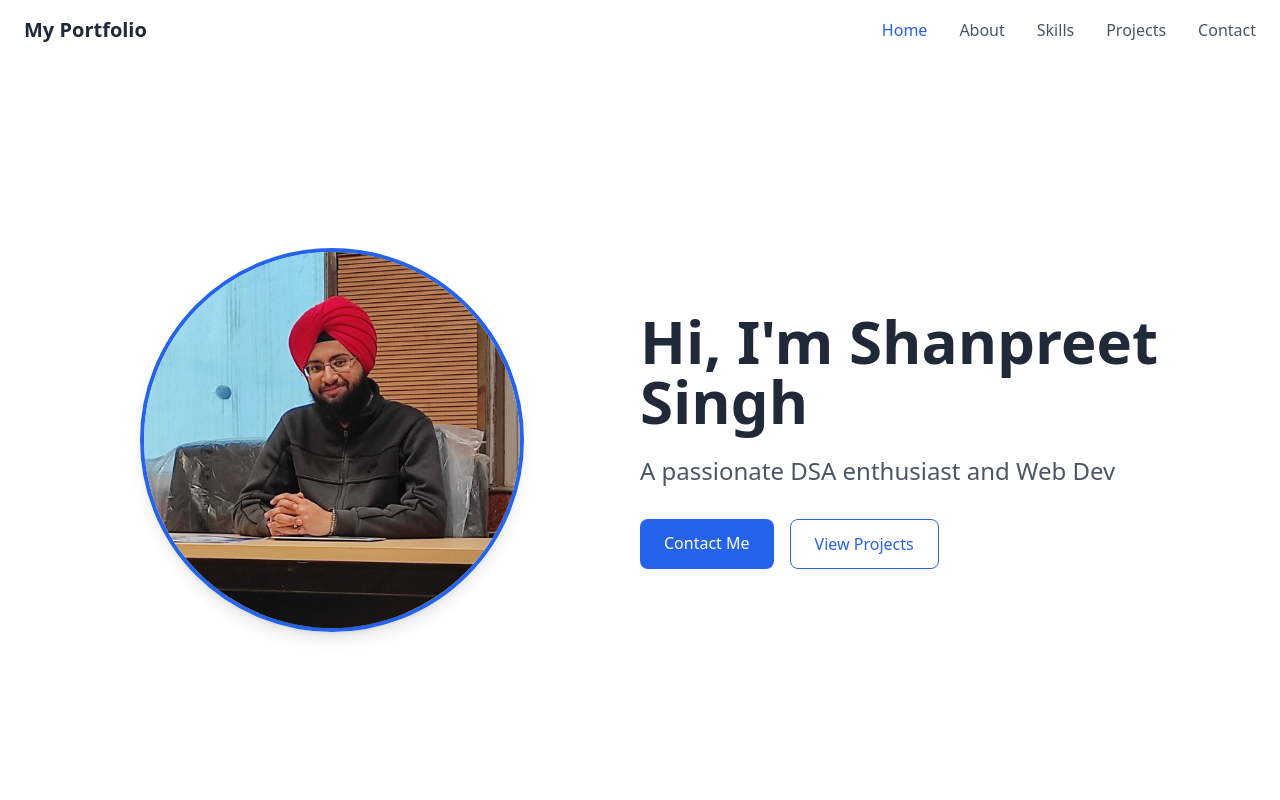
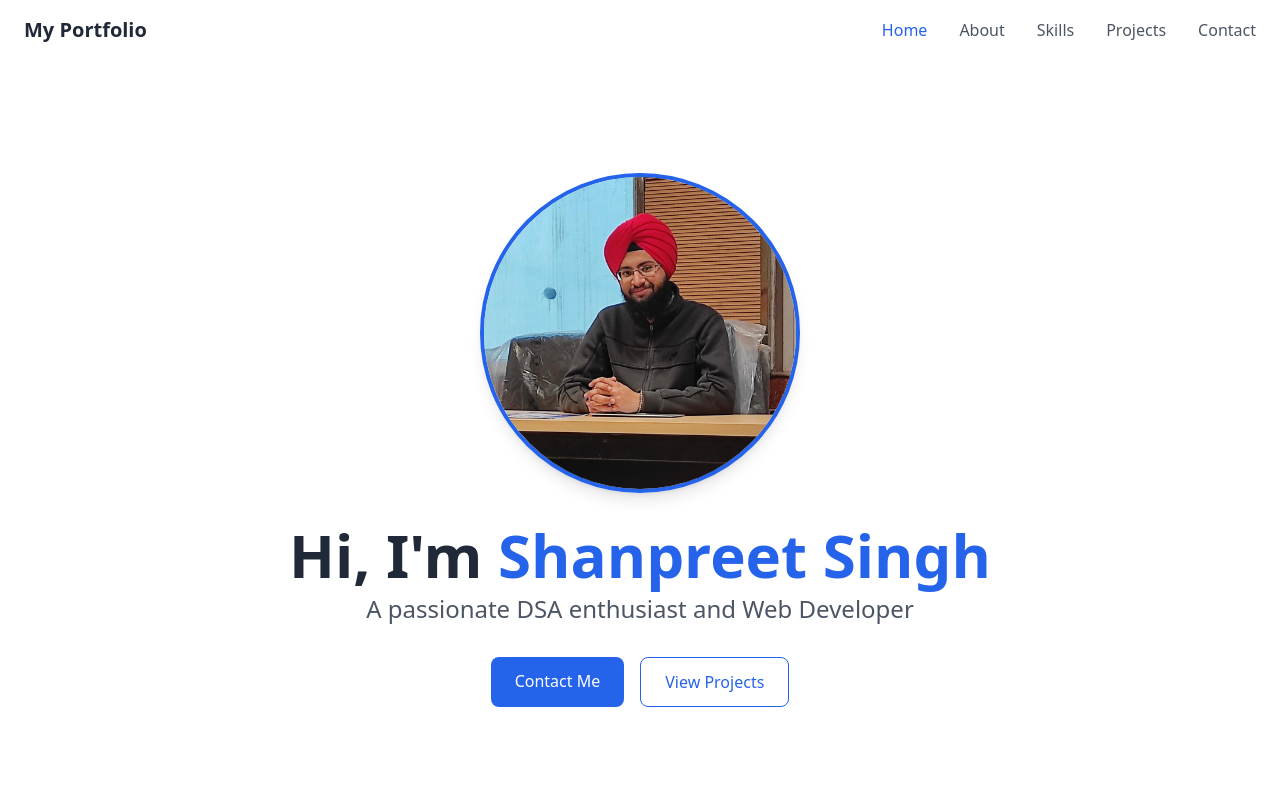
Before and after one commit to ShanpreetSingh/Portfolio, a React (Create React App) app: page / in a window 1280 px wide. Shown: the top 800 px of the page. Built offline with nearby package versions, Linux system fonts and the light colour scheme.

Commit message:
Added dynamic feature

```diff
--- a/src/components/Hero.jsx
+++ b/src/components/Hero.jsx
@@ -2,47 +2,45 @@ import { useEffect, useState } from 'react';
 import profileImage from '../assets/profile.jpg';
 
 export default function Hero() {
-  const [displayText, setDisplayText] = useState('');
-  const fullText = "Hi, I'm Shanpreet Singh\nA passionate DSA enthusiast and Web Developer";
+  const [displayName, setDisplayName] = useState('');
+  const fullName = "Shanpreet Singh";
 
   useEffect(() => {
     let i = 0;
     const typingEffect = setInterval(() => {
-      if (i < fullText.length) {
-        setDisplayText(fullText.substring(0, i + 1));
+      if (i < fullName.length) {
+        setDisplayName(fullName.substring(0, i + 1));
         i++;
       } else {
         clearInterval(typingEffect);
       }
-    }, 100);
+    }, 150); // Typing speed (milliseconds per character)
 
     return () => clearInterval(typingEffect);
   }, []);
 
   return (
-    <section id="home" className="min-h-screen flex items-center justify-center pt-20">
-      <div className="container mx-auto px-6 flex flex-col md:flex-row items-center">
-        {/* Image Section */}
-        <div className="md:w-1/2 mb-10 md:mb-0 flex justify-center">
+    <section id="home" className="min-h-screen flex flex-col items-center justify-center pt-20">
+      {/* Photo - Centered as in your current layout */}
+      <div className="mb-8">
         <img
           src={profileImage}
-            alt=""
-            className="rounded-full w-75 h-75 md:w-96 md:h-96 object-cover border-4 border-blue-600 shadow-lg"
+          alt="Shanpreet Singh"
+          className="rounded-full w-64 h-64 md:w-80 md:h-80 object-cover border-4 border-blue-600 shadow-lg"
         />
       </div>
 
-        {/* Text Section */}
-        <div className="md:w-1/2 text-center md:text-left">
-          <h1 className="text-5xl md:text-6xl font-bold text-gray-800 dark:text-white mb-6 whitespace-pre-line">
-            {displayText.split('\n')[0]}
-            {displayText.includes("Shanpreet Singh") && (
-              <span className="text-blue-600 dark:text-blue-400"> </span>
-            )}
+      {/* Text Content - Centered with dynamic name */}
+      <div className="text-center px-6">
+        <h1 className="text-5xl md:text-6xl font-bold text-gray-800 dark:text-white mb-2">
+          Hi, I'm <span className="text-blue-600 dark:text-blue-400">{displayName}</span>
         </h1>
-          <p className="text-xl md:text-2xl text-gray-600 dark:text-gray-300 mb-8 whitespace-pre-line">
-            {displayText.split('\n')[1]}
+        <p className="text-xl md:text-2xl text-gray-600 dark:text-gray-300 mb-8">
+          A passionate DSA enthusiast and Web Developer
         </p>
-          <div className="flex justify-center md:justify-start space-x-4">
+
+        {/* Buttons - Unchanged */}
+        <div className="flex justify-center space-x-4">
           <a
             href="#contact"
             className="px-6 py-3 bg-blue-600 text-white rounded-lg hover:bg-blue-700 transition-colors"
@@ -57,7 +55,6 @@ export default function Hero() {
           </a>
         </div>
       </div>
-      </div>
     </section>
   );
 }
```
Lines whose indentation alone changed are shown as unchanged.
